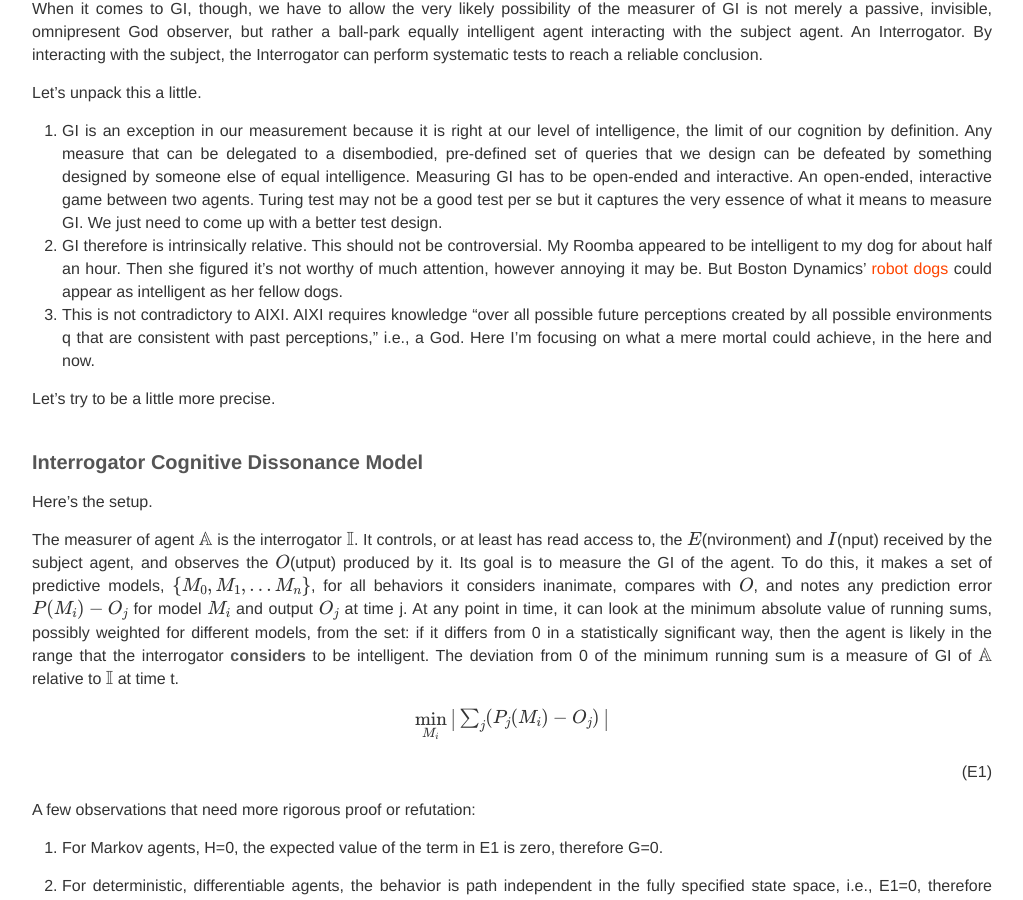
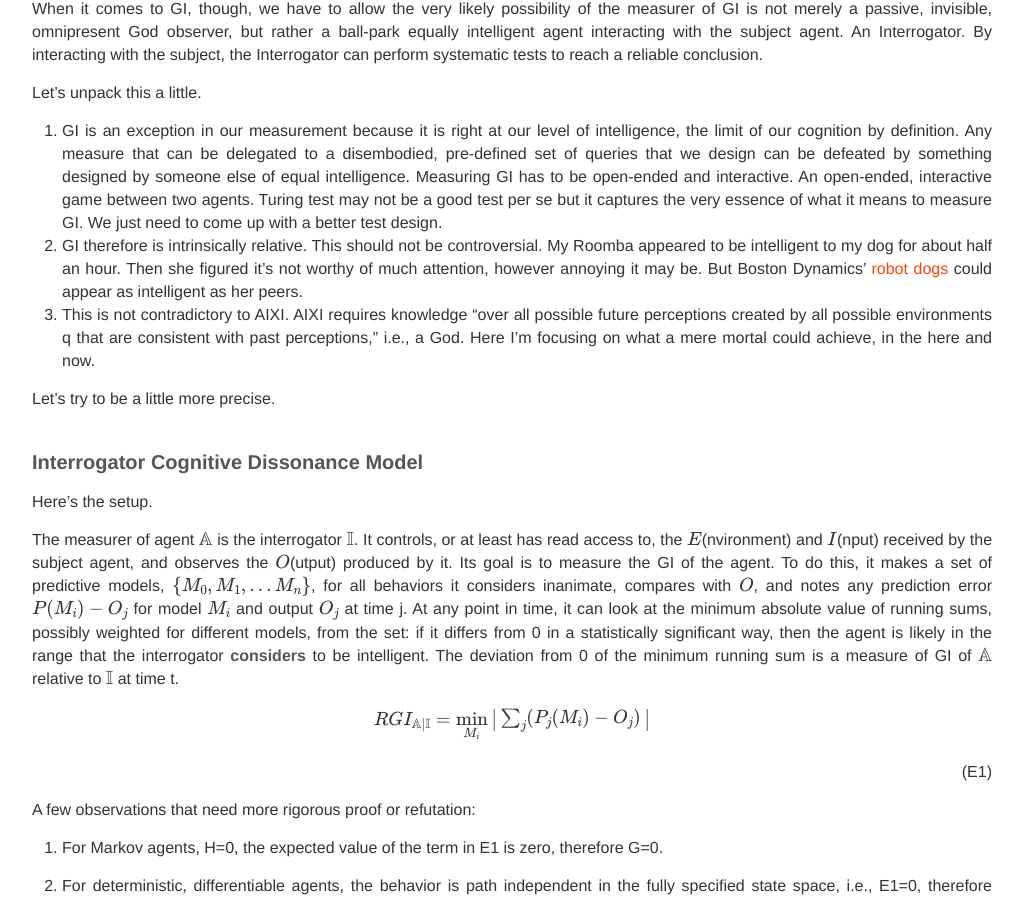
Before and after one commit to BoPengAI/A-Matter-of-Mind, a Jekyll site: the page built from _posts/2022-01-01-a-measure-of-general-intelligence.markdown, in a window 1280 px wide and 900 px high, scrolled down 1206 px. Shown: the whole window, without its empty margins (128-1151 px from the left). Built offline with Jekyll 4.4.1, drawn with Linux system fonts in a browser that asks for light colours; nearby versions of some CDN libraries; our own code applies the rules of GitHub Pages for plain Markdown files; formulas are drawn with MathJax 3.

Commit message:
Update 2022-01-01-a-measure-of-general-intelligence.markdown

```diff
--- a/_posts/2022-01-01-a-measure-of-general-intelligence.markdown
+++ b/_posts/2022-01-01-a-measure-of-general-intelligence.markdown
@@ -24,7 +24,7 @@ When it comes to GI, though, we have to allow the very likely possibility of the
 
 Let's unpack this a little.
 1. GI is an exception in our measurement because it is right at our level of intelligence, the limit of our cognition by definition. Any measure that can be delegated to a disembodied, pre-defined set of queries that we design can be defeated by something designed by someone else of equal intelligence. Measuring GI has to be open-ended and interactive. An open-ended, interactive game between two agents. Turing test may not be a good test per se but it captures the very essence of what it means to measure GI. We just need to come up with a better test design.
-2. GI therefore is intrinsically relative. This should not be controversial. My Roomba appeared to be intelligent to my dog for about half an hour. Then she figured it's not worthy of much attention, however annoying it may be. But Boston Dynamics' [robot dogs](https://www.youtube.com/watch?v=RYzn_gmFs5w) could appear as intelligent as her fellow dogs.
+2. GI therefore is intrinsically relative. This should not be controversial. My Roomba appeared to be intelligent to my dog for about half an hour. Then she figured it's not worthy of much attention, however annoying it may be. But Boston Dynamics' [robot dogs](https://www.youtube.com/watch?v=RYzn_gmFs5w) could appear as intelligent as her peers.
 3. This is not contradictory to AIXI. AIXI requires knowledge "over all possible future perceptions created by all possible environments q that are consistent with past perceptions," i.e., a God. Here I'm focusing on what a mere mortal could achieve, in the here and now.
 
 Let's try to be a little more precise.
@@ -35,7 +35,7 @@ Here's the setup.
 
 The measurer of agent $$\mathbb{A}$$ is the interrogator $$\mathbb{I}$$. It controls, or at least has read access to, the $$E$$(nvironment) and $$I$$(nput) received by the subject agent, and observes the $$O$$(utput) produced by it. Its goal is to measure the GI of the agent. To do this, it makes a set of predictive models, $$\{M_0, M_1, ...M_n\}$$, for all behaviors it considers inanimate, compares with $$O$$, and notes any prediction error $$P(M_i)-O_j$$ for model $$M_i$$ and output $$O_j$$ at time j. At any point in time, it can look at the minimum absolute value of running sums, possibly weighted for different models, from the set: if it differs from 0 in a statistically significant way, then the agent is likely in the range that the interrogator <b>considers</b> to be intelligent. The deviation from 0 of the minimum running sum is a measure of GI of $$\mathbb{A}$$ relative to $$\mathbb{I}$$ at time t.
 
-<div style="text-align: right">$$\min_{M_i}\begin{vmatrix}\sum_{j}(P_j(M_i)-O_j)\end{vmatrix}$$             (E1)</div>
+<div style="text-align: right">$$RGI_{\mathbb{A}|\mathbb{I}} = \min_{M_i}\begin{vmatrix}\sum_{j}(P_j(M_i)-O_j)\end{vmatrix}$$ (E1)</div>
 
 
 
```
